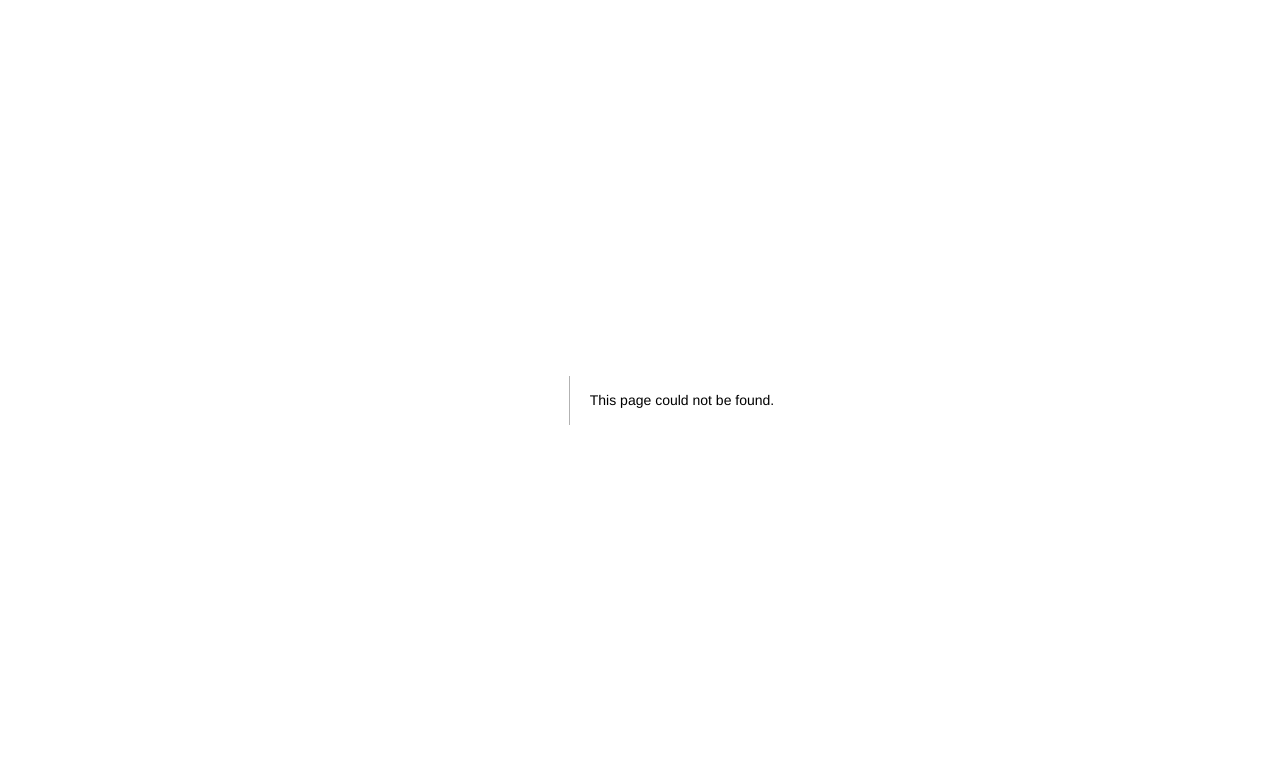
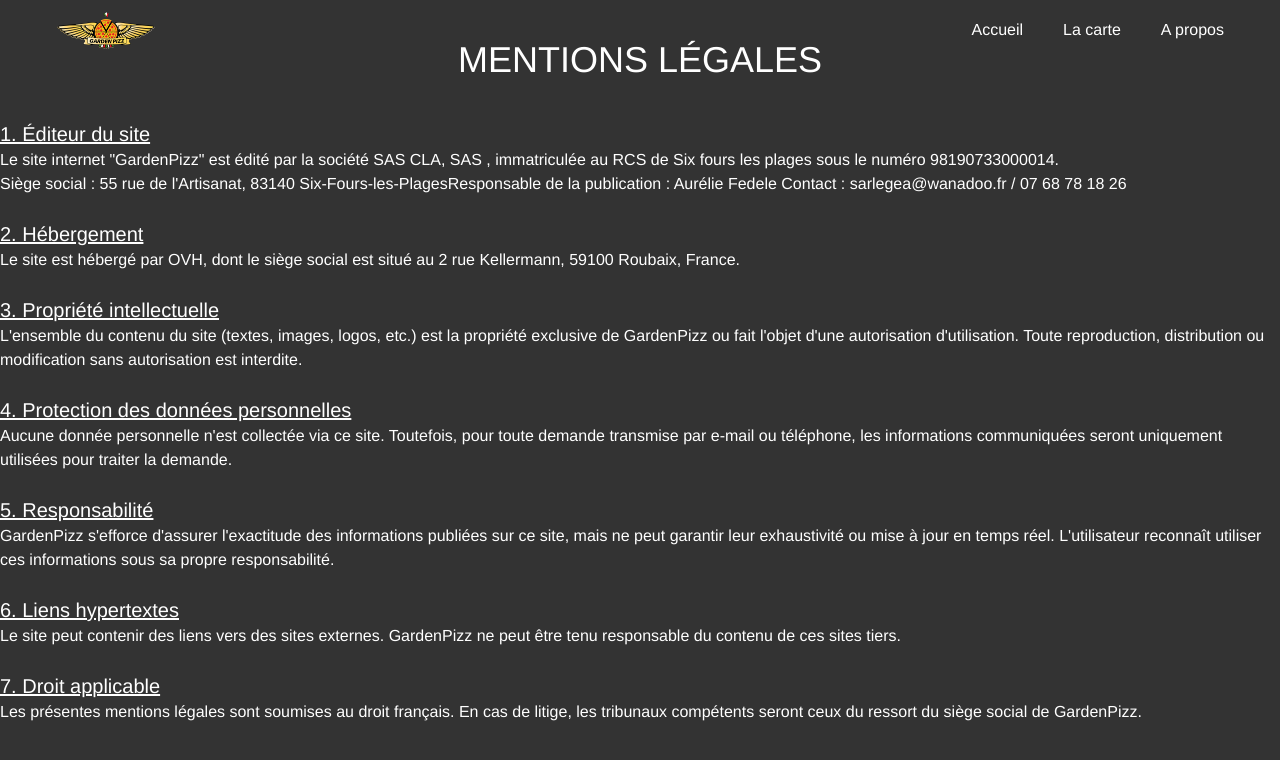
Before and after one commit to Fabio83500/gardenPizz, a Next.js app in the folder frontend-main/: page /mentions-legales in a window 1280 px wide. Before the commit this address had no page. Shown: the top 760 px of the page. Built offline with nearby package versions, Linux system fonts and the light colour scheme; a web font is replaced by a local one.

Commit message:
ajout des mentions legales

```diff
--- a/frontend-main/pages/index.js
+++ b/frontend-main/pages/index.js
@@ -38,10 +38,10 @@
           </ul>
         </header>
 
-
-        <div className="relative min-h-screen bg-cover bg-center" style={{ backgroundImage: `url('/assets/images/hero.png')` }}>
+        <div className="relative min-h-screen bg-cover bg-center"
+        style={{ backgroundImage: `url('/assets/images/hero.png')` }}>
           {/* Superposition noire avec transparence */}
-          <div className="absolute inset-0 bg-black opacity-70"></div> {/* Ce div crée un filtre noir */}
+          <div className="absolute inset-0 bg-black opacity-80"></div> {/* Ce div crée un filtre noir */}
 
           <div class="flex px-4 md:px-8 lg:px-0 items-center text-center justify-center absolute inset-0 ">
             <div>
@@ -49,13 +49,13 @@
               <span className=' text-9xl text-[#1AF742] font-[Inspiration] '>
                 2=3
               </span>
-              <p className=' text-4xl'> <span className='text-[#7FFF00]'>Pour deux pizzas achetées,</span> <br />
-                <span className='text-[#EB3A3A]'>la troisieme est offerte</span></p>
+              <p className=' text-4xl'> <span className='text-[#1AF742]'>Pour deux pizzas achetées,</span> <br />
+                <span className='text-[#EC5F34]'>la troisieme est offerte</span></p>
               <div className='flex items-center justify-center mt-10'>
-
                 <a id="numTel" href="tel:07 68 78 18 26"
-                  class="shadow-none w-fit rounded-md border-none flex items-center space-x-2 text-sm px-4 py-2.5
-                   font-medium text-white bg-[#EC5F34] transition duration-150 ease-in-out">
+                  class="shadow-none w-fit rounded-md border-none flex items-center
+                   space-x-2 text-sm px-4 py-2.5
+                   font-medium text-white hover:bg-orange-600 bg-[#EC5F34] transition duration-150 ease-in-out">
                   <svg id="numTel" class="w-5 h-5 text-white" fill="currentColor" xmlns="http://www.w3.org/2000/svg" height="24" viewBox="0 -960 960 960" width="24">
                     <path d="M798-120q-125 0-247-54.5T329-329Q229-429 174.5-551T120-798q0-18 12-30t30-12h162q14 0 25 9.5t13 22.5l26 140q2 16-1 27t-11 19l-97 98q20 37 47.5 71.5T387-386q31 31 65 57.5t72 48.5l94-94q9-9 23.5-13.5T670-390l138 28q14 4 23 14.5t9 23.5v162q0 18-12 30t-30 12Z"></path>
                   </svg>
@@ -68,7 +68,7 @@
           </div>
         </div>
         <div className='max-w-7xl mx-auto'>
-          <div id="carte" className=' mt-20'>
+          <div id="carte" className=' mt-10'>
             <h2 className='text-4xl text-center text-[#EC5F34] mb-5 underline'>NOTRE CARTE</h2>
             <Image className='hidden lg:block' src={carte} />
             <Image className='lg:hidden' src={flyTel1} />
@@ -133,22 +133,25 @@
           </div>
         </div>
 
-
         <footer className=" bg-[#333] shadow-sm ">
           <div className="w-full text-white max-w-screen-xl mx-auto p-4 md:py-8">
             <div className="sm:flex sm:items-center sm:justify-between">
               <a href="#accueil" className="flex items-center mb-4 sm:mb-0 space-x-3 rtl:space-x-reverse">
                 <Image src={gardenPizz} className='w-40' alt="Logo" />
               </a>
-              <ul className="flex flex-wrap space-x-10 items-center mb-6 text-sm font-medium text sm:mb-0 dark:text-gray-400">
+              <ul className="font-medium text sm:mb-0 dark:text-gray-400">
                 <li>
-                  <a href="#apropos" className="hover:underline me-4 md:me-6">A propos</a>
+                  <a href="/#apropos" className="hover:underline me-4 md:me-6">A propos</a>
                 </li>
                 <li>
-                  <a href="#carte" className="hover:underline me-4 md:me-6">La carte</a>
+                  <a href="/#carte" className="hover:underline me-4 md:me-6">La carte</a>
+                </li>
+                <li>
+                  <a href="/mentions-legales" className="hover:underline me-4 md:me-6">Mention légales</a>
                 </li>
               </ul>
-              <div className='flex space-x-4 items-center '>
+            </div>
+            <div className='flex space-x-4 items-center justify-center '>
                 <Link href="https://www.facebook.com/p/Garden-Pizz-61550604661358/?locale=fr_FR">
                   <svg xmlns="http://www.w3.org/2000/svg" fill='white' x="0px" y="0px" width="30" height="30"
                     viewBox="0 0 50 50">
@@ -159,7 +162,6 @@
                     <path d="M 16 3 C 8.83 3 3 8.83 3 16 L 3 34 C 3 41.17 8.83 47 16 47 L 34 47 C 41.17 47 47 41.17 47 34 L 47 16 C 47 8.83 41.17 3 34 3 L 16 3 z M 37 11 C 38.1 11 39 11.9 39 13 C 39 14.1 38.1 15 37 15 C 35.9 15 35 14.1 35 13 C 35 11.9 35.9 11 37 11 z M 25 14 C 31.07 14 36 18.93 36 25 C 36 31.07 31.07 36 25 36 C 18.93 36 14 31.07 14 25 C 14 18.93 18.93 14 25 14 z M 25 16 C 20.04 16 16 20.04 16 25 C 16 29.96 20.04 34 25 34 C 29.96 34 34 29.96 34 25 C 34 20.04 29.96 16 25 16 z"></path>
                   </svg></Link>
               </div>
-            </div>
             <hr className="my-6 border-gray-200 sm:mx-auto dark:border-gray-700 lg:my-8" />
             <span className="block text-sm ">© 2025
               <a href="#accueil" className="hover:underline"> GardenPizz </a>.Tous droits réservés .</span>
--- /dev/null
+++ b/frontend-main/pages/mentions-legales.js
@@ -0,0 +1,59 @@
+import React from 'react'
+import Head from 'next/head'
+import Image from 'next/image'
+import gardenPizz from "@/public/assets/images/gardenPizz.png"
+export default function mentionsLegales() {
+    return (
+        <div>
+        <Head>
+        <title>GardenPizz - mentions legales</title>
+        <meta name="description" content="Generated by create next app" />
+        <meta name="viewport" content="width=device-width, initial-scale=1" />
+        <link rel="icon" href="/engine.ico" />
+        <script src="https://cdnjs.cloudflare.com/ajax/libs/gsap/3.9.1/gsap.min.js"></script>
+      </Head>
+      <header className='py-2 px-4 lg:fixed lg:px-14 top-0 left-0 w-full flex justify-between items-center z-50'>
+          <a href="/" class="nom">
+            <Image src={gardenPizz} width={100} height={100} />
+          </a>
+          <ul className='flex space-x-10 items-center text-white '>
+            <li><a className='w-full hover:text-[#EB3A3A]' href="/#accueil">Accueil</a></li>
+            <li><a className='w-full  hover:text-[#EB3A3A]' href="/#carte">La carte</a></li>
+            <li><a className='w-full  hover:text-[#EB3A3A]' href="/#apropos">A propos</a></li>
+          </ul>
+        </header>
+        <div className='max-w-7xl text-white mx-auto'>
+            <h1 className='text-center text-4xl py-10'> Mentions Légales</h1>
+            <p className='mb-6'>
+                <span className='underline font-medium text-xl'>1. Éditeur du site <br /> </span>
+                Le site internet "GardenPizz" est édité par la société SAS CLA,
+                SAS , immatriculée au RCS de
+                Six fours les plages sous le numéro 98190733000014.<br />
+                Siège social : 55 rue de l'Artisanat,
+                83140 Six-Fours-les-PlagesResponsable de la publication : Aurélie Fedele Contact : sarlegea@wanadoo.fr
+                / 07 68 78 18 26
+            </p>
+            <p className='mb-6'>
+            <span className='underline block  font-medium text-xl'>2. Hébergement</span>
+                Le site est hébergé par OVH, dont le siège social est situé au 2 rue Kellermann, 59100 Roubaix, France.
+            </p>
+            <p className='mb-6'>
+            <span className='underline block  font-medium text-xl'> 3. Propriété intellectuelle</span>
+                L'ensemble du contenu du site (textes, images, logos, etc.) est la propriété exclusive de GardenPizz ou fait l'objet d'une autorisation d'utilisation. Toute reproduction, distribution ou modification sans autorisation est interdite.
+            </p>
+            <p className='mb-6'>
+            <span className='underline block  font-medium text-xl'>4. Protection des données personnelles</span> Aucune donnée personnelle n'est collectée via ce site. Toutefois, pour toute demande transmise par e-mail ou téléphone, les informations communiquées seront uniquement utilisées pour traiter la demande.
+            </p>
+            <p className='mb-6'>
+            <span className='underline block  font-medium text-xl'>5. Responsabilité</span> GardenPizz s'efforce d'assurer l'exactitude des informations publiées sur ce site, mais ne peut garantir leur exhaustivité ou mise à jour en temps réel. L'utilisateur reconnaît utiliser ces informations sous sa propre responsabilité.
+            </p>
+            <p className='mb-6'>
+            <span className='underline block  font-medium text-xl'>6. Liens hypertextes</span> Le site peut contenir des liens vers des sites externes. GardenPizz ne peut être tenu responsable du contenu de ces sites tiers.
+            </p>
+            <p className='mb-6'>
+            <span className='underline block  font-medium text-xl'>7. Droit applicable</span> Les présentes mentions légales sont soumises au droit français. En cas de litige, les tribunaux compétents seront ceux du ressort du siège social de GardenPizz.
+            </p>
+        </div>
+        </div>
+    )
+}
```
